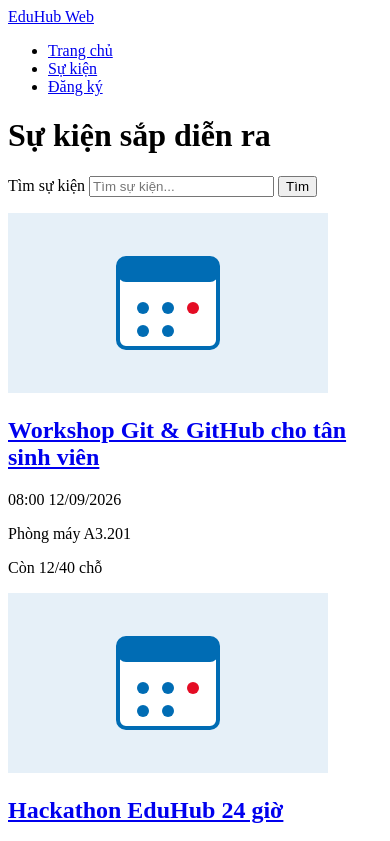
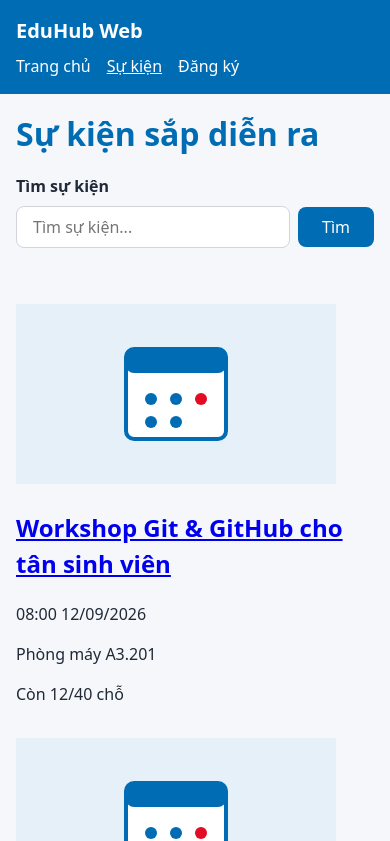
Before and after one commit to karie-212/IN452902-LapTrinhFrontEnd, a plain HTML site: page practical-test-ch01-03/site/index.html in a window 390 px wide. Shown: the top 841 px of the page. Drawn offline with Linux system fonts and the light colour scheme.

Commit message:
feat(test-ch01-03): câu 1b - biến :root, header flex, form và grid mobile-first

```diff
--- a/practical-test-ch01-03/site/css/style.css
+++ b/practical-test-ch01-03/site/css/style.css
@@ -1 +1,132 @@
-/* Câu 1b: viết CSS tại đây */
+:root {
+  --color-primary: #006CB4;
+  --color-danger: #E40C24;
+  --color-text: #1f2937;
+  --color-border: #d1d5db;
+  --color-bg: #f5f7fa;
+
+  --space-xs: 4px;
+  --space-sm: 8px;
+  --space-md: 16px;
+  --space-lg: 24px;
+
+  --radius: 8px;
+}
+
+/* Mọi phần tử tính kích thước gồm cả padding và viền */
+*, *::before, *::after {
+  box-sizing: border-box;
+}
+
+body {
+  margin: 0;
+  font-family: system-ui, -apple-system, "Segoe UI", Roboto, Arial, sans-serif;
+  line-height: 1.5;
+  color: var(--color-text);
+  background-color: var(--color-bg);
+}
+
+
+.site-header {
+  display: flex;
+  justify-content: space-between;
+  align-items: center;
+  flex-wrap: wrap;
+  gap: var(--space-sm);
+  padding: var(--space-md);
+  background-color: var(--color-primary);
+}
+
+.site-header a {
+  color: #fff;
+  text-decoration: none;
+}
+
+.logo {
+  font-size: 20px;
+  font-weight: 700;
+}
+
+.menu {
+  display: flex;
+  gap: var(--space-md);
+  margin: 0;
+  padding: 0;
+  list-style: none;
+}
+
+.menu a:hover, .menu a[aria-current="page"] {
+  text-decoration: underline;
+}
+
+
+.container {
+  max-width: 1200px;
+  margin: 0 auto;
+  padding: var(--space-md);
+}
+
+h1 {
+  margin: 0 0 var(--space-md);
+  color: var(--color-primary);
+}
+
+.search-form {
+  display: flex;
+  flex-wrap: wrap;
+  align-items: center;
+  gap: var(--space-sm);
+}
+
+.search-form label {
+  width: 100%;
+  font-weight: 600;
+}
+
+.search-form input {
+  flex: 1;
+  min-width: 0;
+  padding: var(--space-sm) var(--space-md);
+  font: inherit;
+  border: 1px solid var(--color-border);
+  border-radius: var(--radius);
+}
+
+.search-form input:focus {
+  outline: 2px solid var(--color-primary);
+  outline-offset: 1px;
+}
+
+.search-form button {
+  padding: var(--space-sm) var(--space-lg);
+  font: inherit;
+  color: #fff;
+  background-color: var(--color-primary);
+  border: none;
+  border-radius: var(--radius);
+  cursor: pointer;
+}
+
+#status {
+  min-height: 24px;
+  margin: var(--space-md) 0;
+}
+
+
+.event-list {
+  display: grid;
+  grid-template-columns: 1fr;
+  gap: var(--space-md);
+}
+
+@media (min-width: 768px) {
+  .event-list {
+    grid-template-columns: repeat(2, 1fr);
+  }
+}
+
+@media (min-width: 1200px) {
+  .event-list {
+    grid-template-columns: repeat(3, 1fr);
+  }
+}
```
